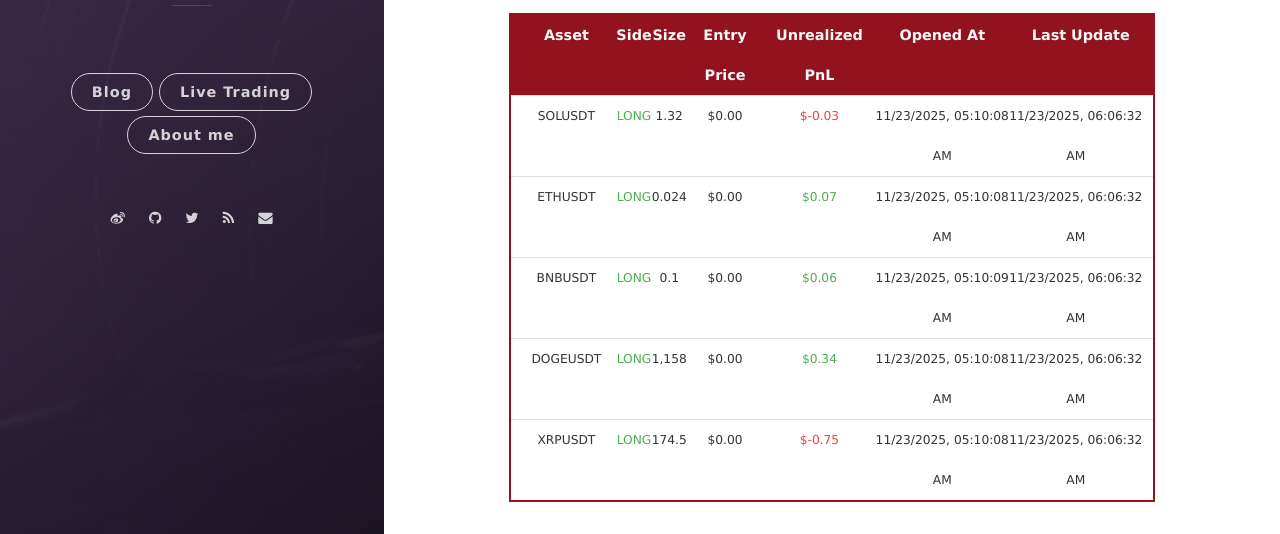
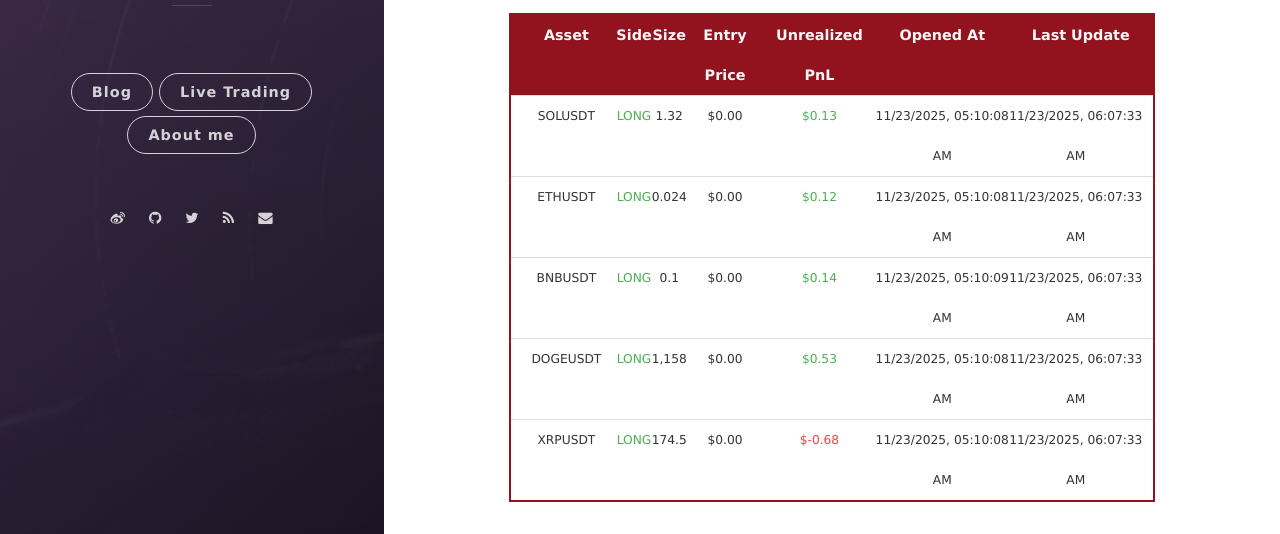
Before and after one commit to leeyegy/leeyegy.github.io, a Jekyll site: the page built from live-trading.html, in a window 1280 px wide and 1188 px high. Shown: the part 586-1120 px from the top of the window. Built offline with Jekyll 4.4.1, drawn with Linux system fonts in a browser that asks for light colours; nearby versions of some CDN libraries.

Commit message:
AccountMonitor: refresh positions 2025-11-23T14:07:33+08:00

```diff
--- a/assets/data/binance/positions.json
+++ b/assets/data/binance/positions.json
@@ -4,44 +4,44 @@
     "side": "LONG",
     "size": 1.32,
     "entryPrice": 0.0,
-    "unrealizedPnl": -0.0264,
+    "unrealizedPnl": 0.132,
     "openedAt": "2025-11-23T13:10:08+08:00",
-    "reportedAt": "2025-11-23T14:06:32+08:00"
+    "reportedAt": "2025-11-23T14:07:33+08:00"
   },
   {
     "symbol": "ETHUSDT",
     "side": "LONG",
     "size": 0.024,
     "entryPrice": 0.0,
-    "unrealizedPnl": 0.06672,
+    "unrealizedPnl": 0.12047665,
     "openedAt": "2025-11-23T13:10:08+08:00",
-    "reportedAt": "2025-11-23T14:06:32+08:00"
+    "reportedAt": "2025-11-23T14:07:33+08:00"
   },
   {
     "symbol": "BNBUSDT",
     "side": "LONG",
     "size": 0.1,
     "entryPrice": 0.0,
-    "unrealizedPnl": 0.06197326,
+    "unrealizedPnl": 0.14,
     "openedAt": "2025-11-23T13:10:09+08:00",
-    "reportedAt": "2025-11-23T14:06:32+08:00"
+    "reportedAt": "2025-11-23T14:07:33+08:00"
   },
   {
     "symbol": "DOGEUSDT",
     "side": "LONG",
     "size": 1158.0,
     "entryPrice": 0.0,
-    "unrealizedPnl": 0.33582,
+    "unrealizedPnl": 0.53230944,
     "openedAt": "2025-11-23T13:10:08+08:00",
-    "reportedAt": "2025-11-23T14:06:32+08:00"
+    "reportedAt": "2025-11-23T14:07:33+08:00"
   },
   {
     "symbol": "XRPUSDT",
     "side": "LONG",
     "size": 174.5,
     "entryPrice": 0.0,
-    "unrealizedPnl": -0.75035,
+    "unrealizedPnl": -0.68055,
     "openedAt": "2025-11-23T13:10:08+08:00",
-    "reportedAt": "2025-11-23T14:06:32+08:00"
+    "reportedAt": "2025-11-23T14:07:33+08:00"
   }
 ]
```
